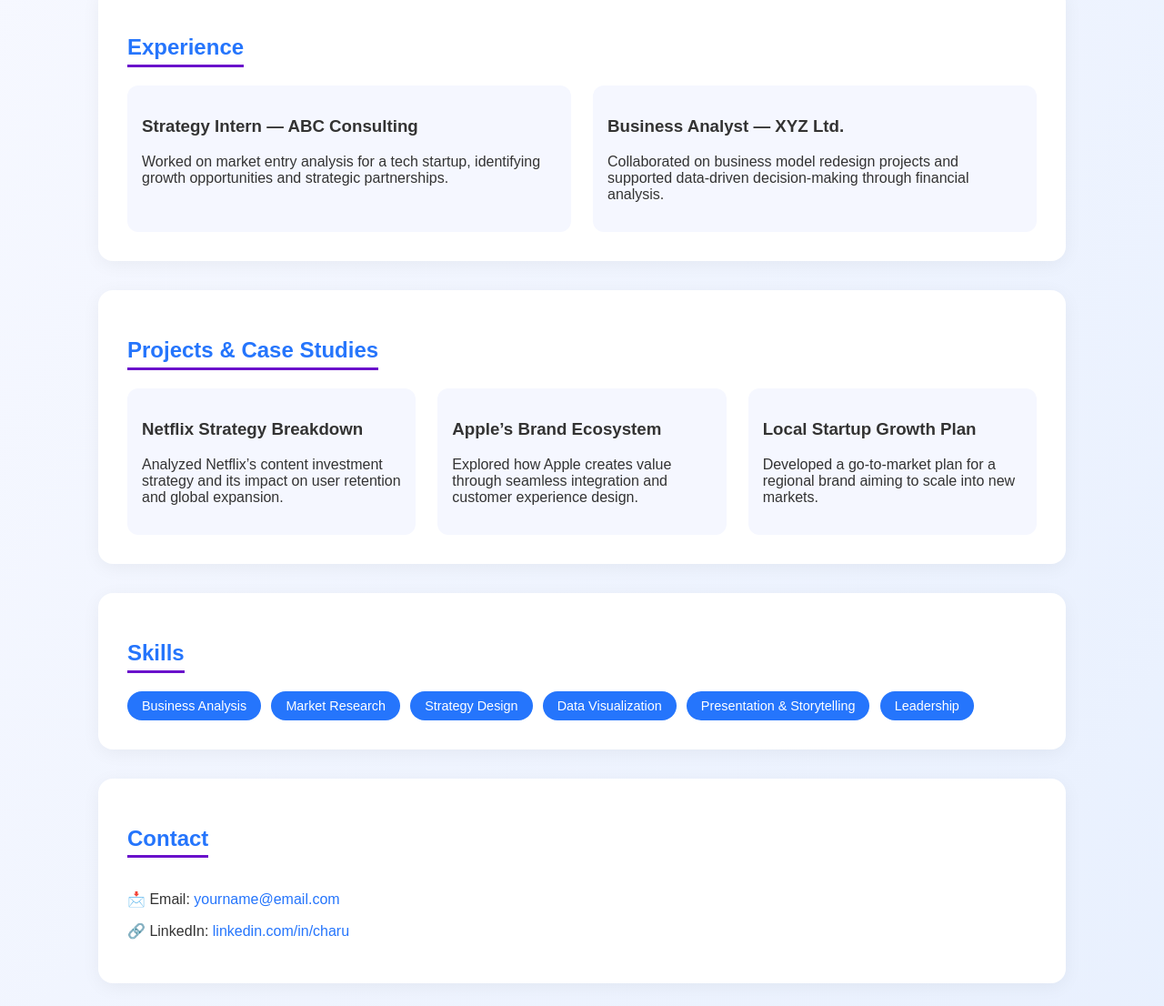
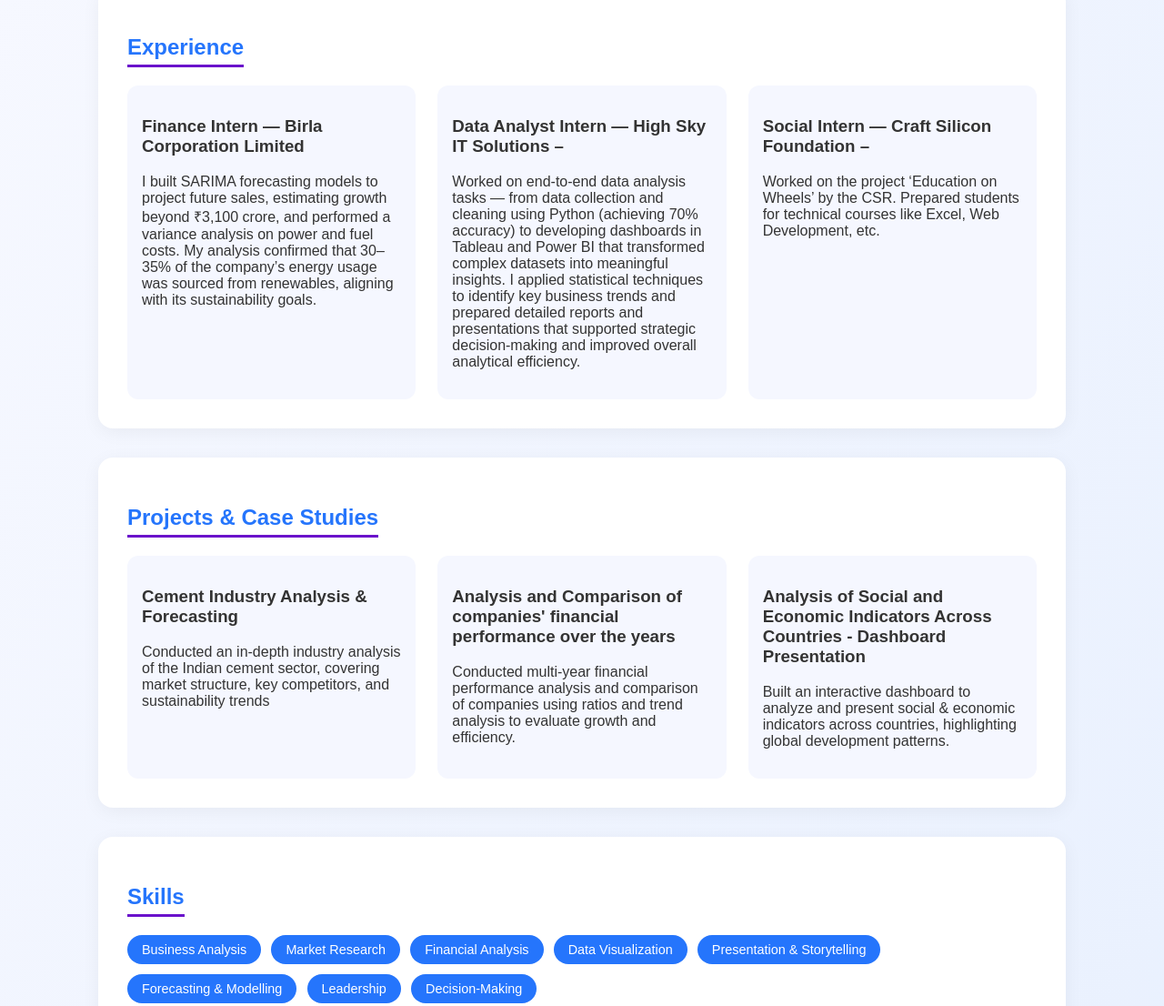
Before and after one commit to Charu3456-uii/CharuAmeta.github.io, a plain HTML site: page index.html in a window 1280 px wide. Shown: the part 541-1647 px from the top of the page at 91% size. Drawn offline with Linux system fonts and the light colour scheme.

Commit message:
index.html

```diff
--- a/index.html
+++ b/index.html
@@ -3,10 +3,10 @@
 <head>
   <meta charset="UTF-8" />
   <meta name="viewport" content="width=device-width, initial-scale=1.0" />
-  <title>Charu | Portfolio & CV</title>
+  <title>Charu Ameta| Portfolio & CV</title>
   <style>
     body {
-      font-family: 'Poppins', sans-serif;
+      font-family: 'Playfair Display', sans-serif;
       margin: 0;
       background: linear-gradient(120deg, #f8f9ff, #e8f0fe);
       color: #333;
@@ -94,13 +94,18 @@
     <h2>Experience</h2>
     <div class="experience">
       <div class="card">
-        <h3>Strategy Intern — ABC Consulting</h3>
-        <p>Worked on market entry analysis for a tech startup, identifying growth opportunities and strategic partnerships.</p>
+        <h3>Finance Intern — Birla Corporation Limited</h3>
+        <p>I built SARIMA forecasting models to project future sales, estimating growth beyond ₹3,100 crore, and performed a variance analysis on power and fuel costs.
+          My analysis confirmed that 30–35% of the company’s energy usage was sourced from renewables, aligning with its sustainability goals.</p>
       </div>
       <div class="card">
-        <h3>Business Analyst — XYZ Ltd.</h3>
-        <p>Collaborated on business model redesign projects and supported data-driven decision-making through financial analysis.</p>
+        <h3> Data Analyst Intern — High Sky IT Solutions –</h3>
+        <p>Worked on end-to-end data analysis tasks — from data collection and cleaning using Python (achieving 70% accuracy) to developing dashboards in Tableau and Power BI that transformed complex datasets into meaningful insights.
+          I applied statistical techniques to identify key business trends and prepared detailed reports and presentations that supported strategic decision-making and improved overall analytical efficiency.</p>
       </div>
+       <div class="card">
+        <h3> Social Intern — Craft Silicon Foundation –</h3>
+        <p>Worked on the project ‘Education on Wheels’ by the CSR. Prepared students for technical courses like Excel, Web Development, etc. </div>
     </div>
   </section>
 
@@ -108,16 +113,16 @@
     <h2>Projects & Case Studies</h2>
     <div class="projects">
       <div class="card">
-        <h3>Netflix Strategy Breakdown</h3>
-        <p>Analyzed Netflix’s content investment strategy and its impact on user retention and global expansion.</p>
+        <h3>Cement Industry Analysis & Forecasting</h3>
+        <p>Conducted an in-depth industry analysis of the Indian cement sector, covering market structure, key competitors, and sustainability trends</p>
       </div>
       <div class="card">
-        <h3>Apple’s Brand Ecosystem</h3>
-        <p>Explored how Apple creates value through seamless integration and customer experience design.</p>
+        <h3>Analysis and Comparison of companies' financial performance over the years</h3>
+        <p> Conducted multi-year financial performance analysis and comparison of companies using ratios and trend analysis to evaluate growth and efficiency.</p>
       </div>
       <div class="card">
-        <h3>Local Startup Growth Plan</h3>
-        <p>Developed a go-to-market plan for a regional brand aiming to scale into new markets.</p>
+        <h3>Analysis of Social and Economic Indicators Across Countries - Dashboard Presentation</h3>
+        <p>Built an interactive dashboard to analyze and present social & economic indicators across countries, highlighting global development patterns.</p>
       </div>
     </div>
   </section>
@@ -127,21 +132,23 @@
     <div class="skills">
       <div class="skill">Business Analysis</div>
       <div class="skill">Market Research</div>
-      <div class="skill">Strategy Design</div>
+      <div class="skill">Financial Analysis</div>
       <div class="skill">Data Visualization</div>
       <div class="skill">Presentation & Storytelling</div>
+      <div class="skill">Forecasting & Modelling</div>
       <div class="skill">Leadership</div>
+       <div class="skill">Decision-Making</div>
     </div>
   </section>
 
   <section id="contact">
     <h2>Contact</h2>
-    <p>📩 Email: <a href="mailto:yourname@email.com">yourname@email.com</a></p>
-    <p>🔗 LinkedIn: <a href="https://www.linkedin.com" target="_blank">linkedin.com/in/charu</a></p>
+    <p>📩 Email: <a href="mailto:ameta.charu2004@email.com">yourname@email.com</a></p>
+    <p>🔗 LinkedIn: <a href="https://www.linkedin.com/in/charuameta" target="_blank">linkedin.com/in/charu</a></p>
   </section>
 
   <footer>
-    <p>© 2025 Charu | Designed with 💙 by me</p>
+    <p>© 2025 Charu Ameta | Designed with 💙 by me</p>
   </footer>
 </body>
 </html>
```
